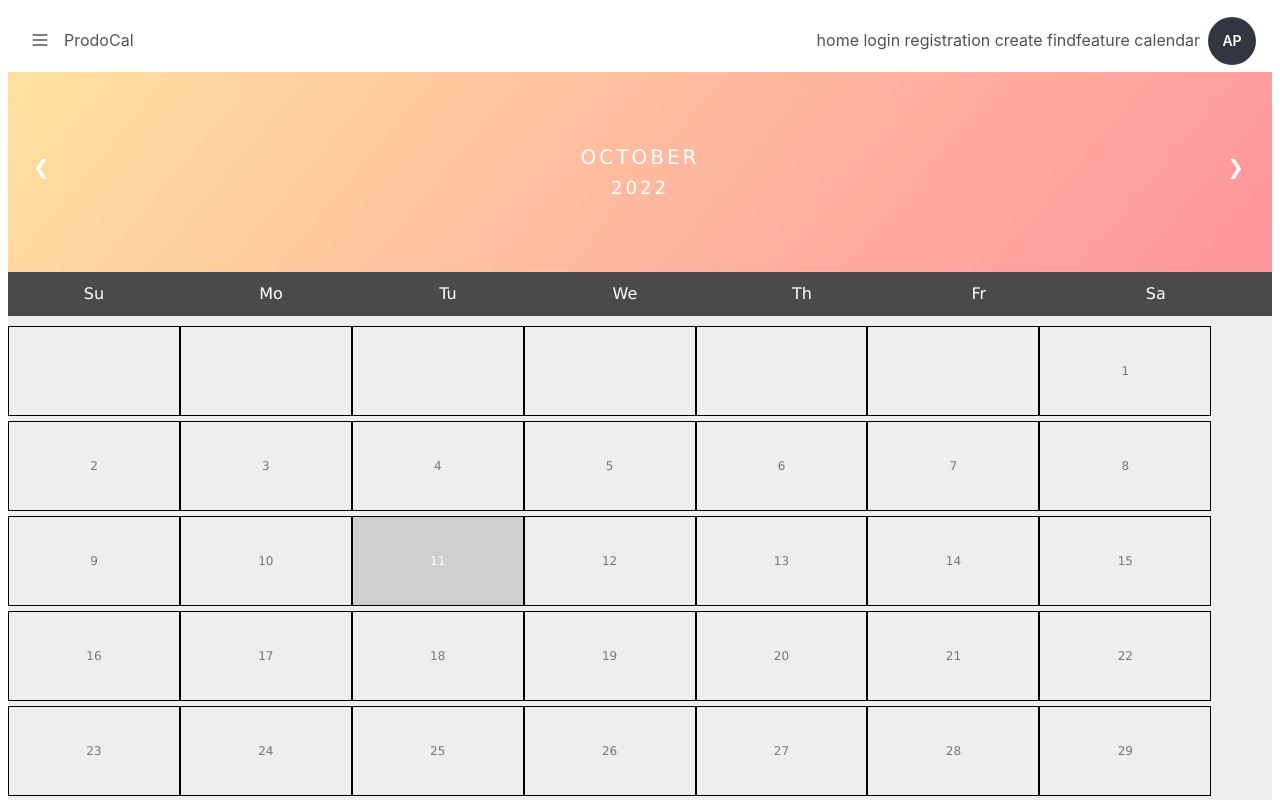
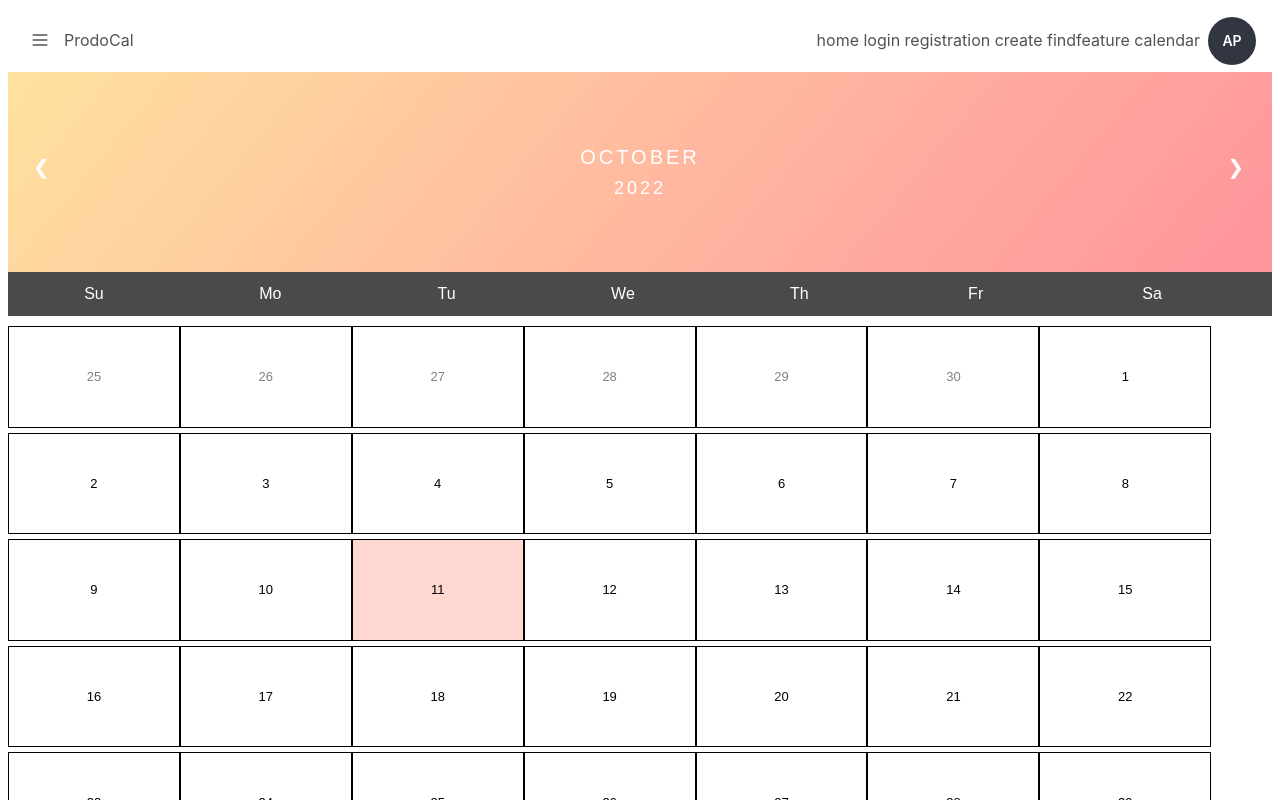
Before and after one commit to Prodocal/Website, a SvelteKit app: page /calendar2 in a window 1280 px wide. Shown: the top 800 px of the page. Built offline with nearby package versions, Linux system fonts and the light colour scheme.

Commit message:
Added previous month and next month's days to current month

```diff
--- a/src/routes/calendar2/+page.svelte
+++ b/src/routes/calendar2/+page.svelte
@@ -20,6 +20,8 @@
     // 0 as the parameter gives the last day of last month, so to get the current month we +1 the month index
     $: numdays = new Date(year, monthIndex+1, 0).getDate(); // so this returns the number of days in the month
 
+    $: lastMonthDays = new Date(year, monthIndex, 0).getDate();
+
     let currentDay = date.getDate(); // gets the current day
 
     const goPrevMonth = () => {
@@ -41,13 +43,14 @@
     }
 
 
+
     $: console.log(`${monthIndex} --- First Day Index: ${firstday}-- Number of Days: ${numdays} --- ${month} ${currentDay}`)
 
 </script>
 
 <main>
 
-    <div class="month">
+    <div id="month">
     <ul>
         <li class="prev" on:click={goPrevMonth}>&#10094;</li>
         <li class="next" on:click={goNextMonth}>&#10095;</li>
@@ -55,7 +58,7 @@
     </ul>
     </div>
 
-    <ul class="weekdays">
+    <ul id="weekdays">
         <li>Su</li>
         <li>Mo</li>
         <li>Tu</li>
@@ -65,10 +68,12 @@
         <li>Sa</li>
     </ul>
 
-    <ul class="days">
+    <ul id="days">
         {#each Array(42) as _, i}
-            {#if i < firstday || i >= numdays + firstday}
-                <li>&nbsp;</li>
+            {#if i < firstday}
+                <li style="color:gray;"> {(lastMonthDays - firstday+1) + i} </li>
+            {:else if i >= numdays + firstday}
+                <li style="color:gray;"> {i - (numdays + firstday-1)} </li>
             {:else}
                 <li class:active={i === currentDay+(firstday-1)}> {i - firstday+1}  </li>
             {/if}
@@ -80,10 +85,10 @@
 <style> /* style tag is used to define style information. Specifys how HTML elements should render in main. */
 
     ul {list-style-type: none;}
-    main {font-family: Verdana, sans-serif;}
+    main {font-family: sans-serif, 'Trebuchet MS';}
 
     /* Month header */
-    .month {
+    #month {
     padding: 70px 25px;
     width: 100%;
     background-image: url('../background/pink_image.png');
@@ -92,12 +97,12 @@
     }
 
     /* Month list */
-    .month ul {
+    #month ul {
     margin: 0;
     padding: 0;
     }
 
-    .month ul li {
+    #month ul li {
     color: white;
     font-size: 20px;
     text-transform: uppercase;
@@ -105,14 +110,14 @@
     }
 
     /* Previous button inside month header */
-    .month .prev {
+    #month .prev {
     float: left;
     padding-top: 10px;
     cursor: pointer;
     }
 
     /* Next button */
-    .month .next {
+    #month .next {
     float: right;
     padding-top: 10px;
     cursor: pointer;
@@ -120,13 +125,13 @@
     }
 
     /* Weekdays (Mon-Sun) */
-    .weekdays {
+    #weekdays {
     margin: 0;
     padding: 10px 0;
     background-color:rgb(75, 74, 74);
     }
 
-    .weekdays li {
+    #weekdays li {
     display: inline-block;
     width: 13.6%;
     color: #ffffff;
@@ -134,29 +139,29 @@
     }
 
     /* Days (1-31) */
-    .days {
+    #days {
     padding: 10px 0;
-    background: #eee;
+    background: rgb(255, 255, 255);
     margin: 0;
     }
 
-    .days li {
+    #days li {
     list-style-type: none;
     display: inline-block;
     border: 1px solid black;
-    padding: 35px;
+    padding: 40px;
     width: 13.6%;
     text-align: center;
     margin-bottom: 5px;
-    font-size:12px;
-    color: #777;
+    font-size:13px;
+    color: rgb(0, 0, 0);
     }
 
     /* Highlight the "current" day */
     .active {
     padding: 5px;
-    background: #3d3d3d2d;
-    color: white !important
+    background: #fda3956e;
+    color: rgb(0, 0, 0) !important
     }
 
 </style>
--- a/src/routes/components/Navbar.svelte
+++ b/src/routes/components/Navbar.svelte
@@ -14,7 +14,7 @@
             <a href="/registration">registration</a>
             <a href="/create">create</a>
             <a href="/findfeature">findfeature</a>
-            <a href="/calendar">calendar</a>
+            <a href="/calendar2">calendar</a>
         </nav>
     </div>
     <div class="flex-none">
```
